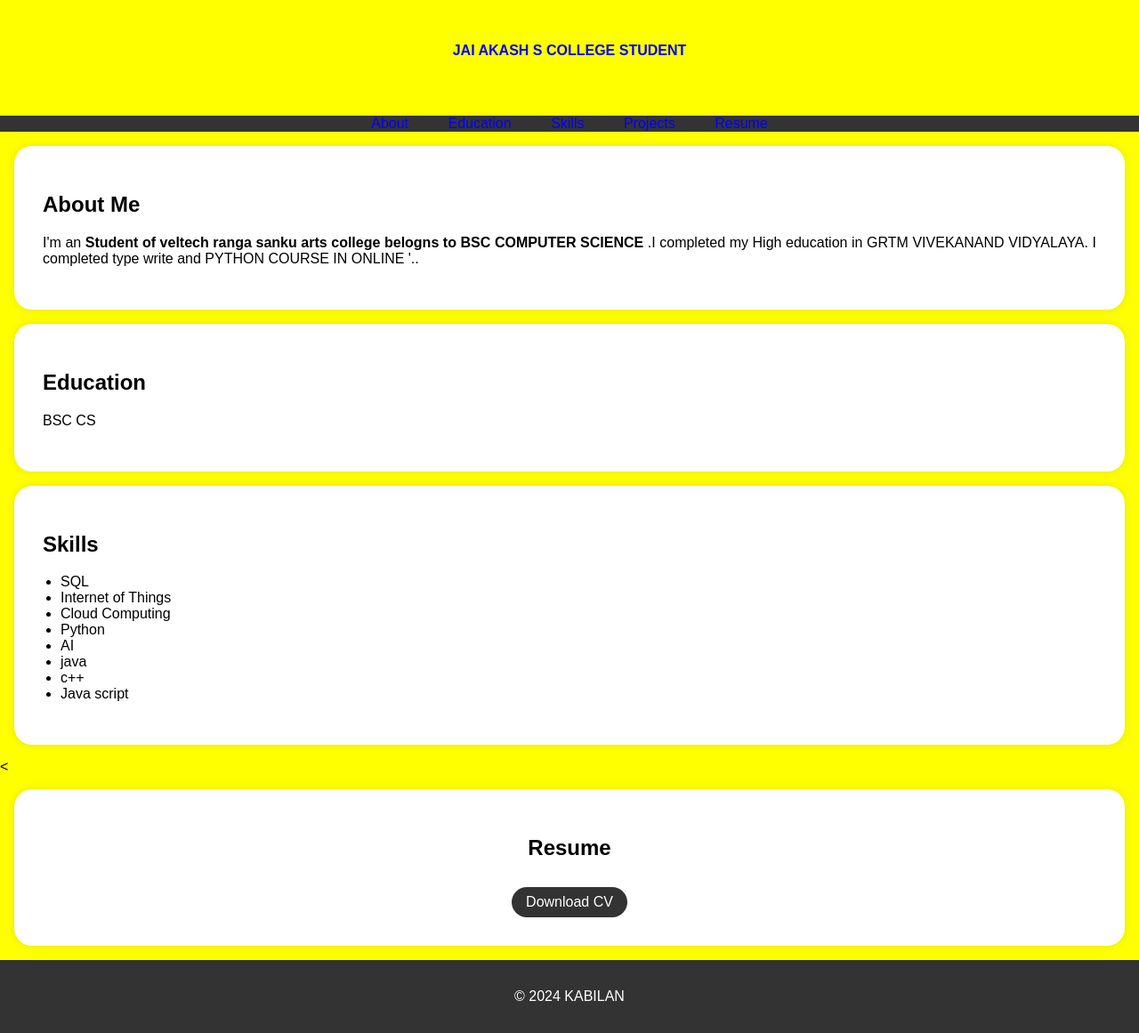
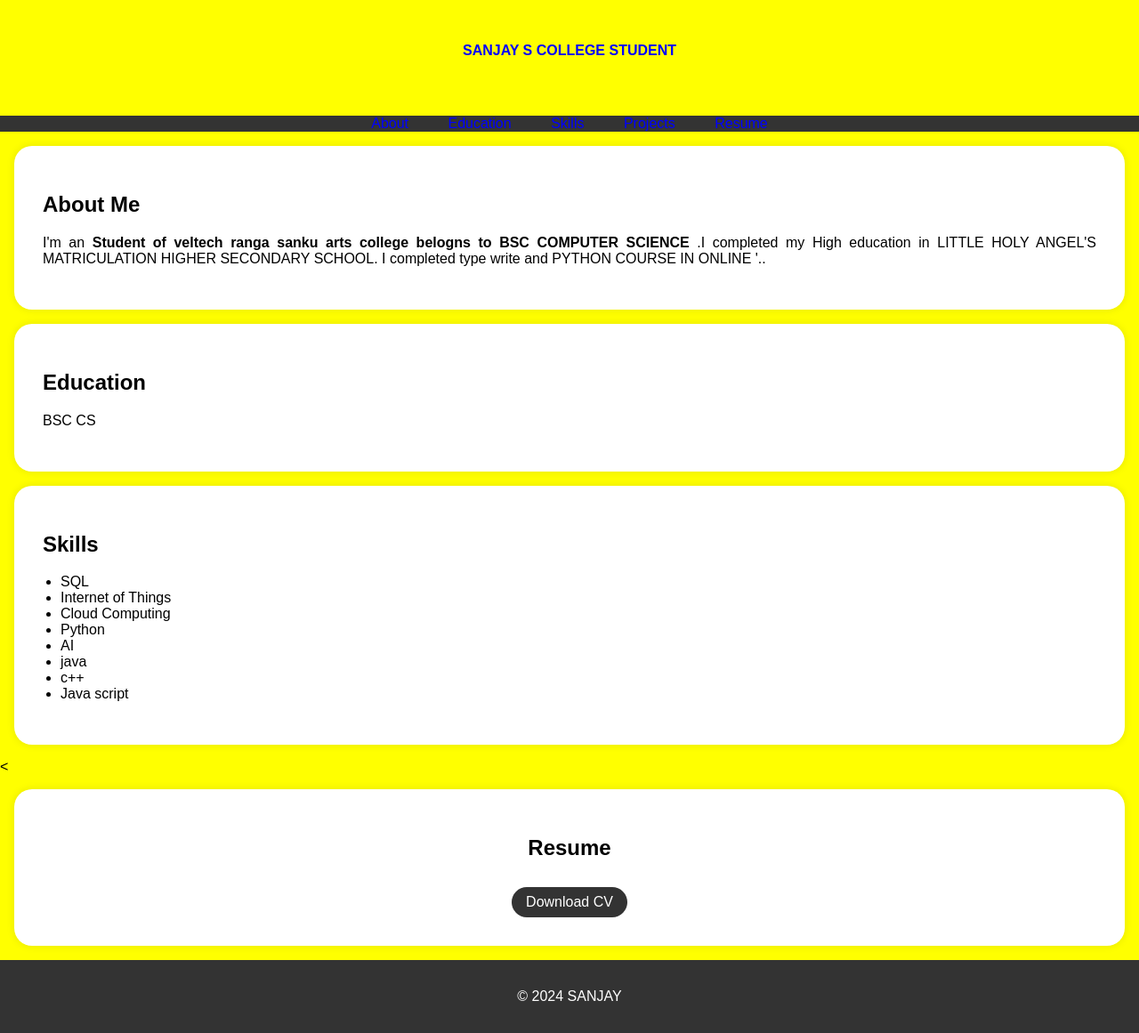
Before and after one commit to sanjays6311/sanjays6311, a plain HTML site: page index.html in a window 1280 px wide. Shown: the whole page at 89% size. Drawn offline with Linux system fonts and the light colour scheme.

Commit message:
Update index.html

```diff
--- a/index.html
+++ b/index.html
@@ -96,7 +96,7 @@
         <div class="header-content">
             <!-- Add your profile picture here -->
 
-           <p> <B>JAI AKASH S</B>
+           <p> <B>SANJAY S</B>
      <b>COLLEGE STUDENT</b> </p>
         </div>
     </header>
@@ -115,7 +115,7 @@
     <section id="about">
         <div class="section-content">
             <h2>About Me</h2>
-            <p>I'm an <b>Student of veltech ranga sanku arts college belogns to BSC COMPUTER SCIENCE</b> .I completed my High education in GRTM VIVEKANAND VIDYALAYA. I completed type write and PYTHON COURSE IN ONLINE '..</p>
+            <p>I'm an <b>Student of veltech ranga sanku arts college belogns to BSC COMPUTER SCIENCE</b> .I completed my High education in LITTLE HOLY ANGEL'S MATRICULATION HIGHER SECONDARY SCHOOL. I completed type write and PYTHON COURSE IN ONLINE '..</p>
         </div>
     </section>
 
@@ -150,14 +150,14 @@
         <div class="section-content">
             <center>
             <h2>Resume</h2>
-            <a href="D:\RESUME\JAI AKASH RESUME.docx" target="_blank" class="download-button">Download CV</a>
+            <a href="D:\RESUME\SANJAY S RESUME.docx" target="_blank" class="download-button">Download CV</a>
         </center>
         </div>
 
     </section>
 
     <footer>
-        <p>&copy; 2024 KABILAN</p>
+        <p>&copy; 2024 SANJAY</p>
     </footer>
 
     <script>
```
